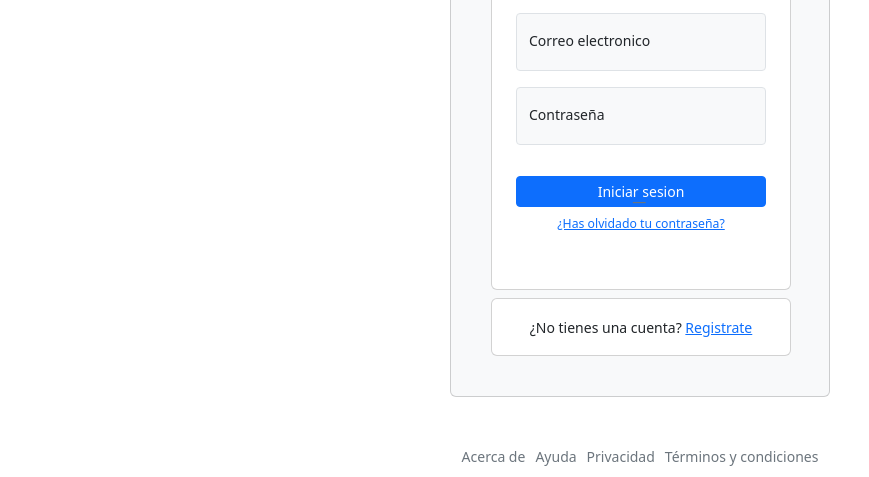
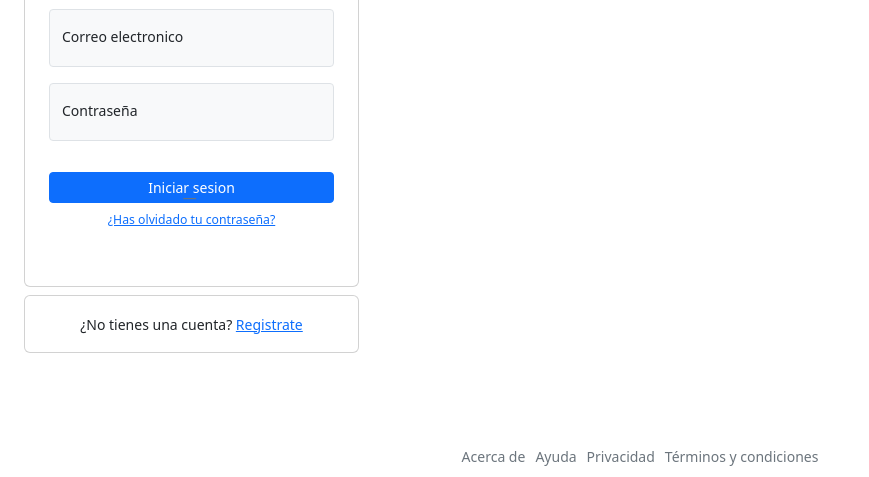
Before and after one commit to jleon1994/tienda, a website: page frontend/login.html in a window 1280 px wide. Shown: the part 323-800 px from the top of the page, without its empty margins (0-869 px from the left). Drawn offline with nearby package versions, Linux system fonts and the light colour scheme.

Commit message:
Configuración de login.html

```diff
--- a/frontend/login.html
+++ b/frontend/login.html
@@ -12,9 +12,9 @@
 <body>
 
     <div class="d-flex justify-content-center align-items-center vh-100">
-        <div class="card p-3 bg-light" style="width: 380px;">
-            <div class="card-body p-4 text-center" style="width: 300px;">
-                <div class="card p-4 text-center mb-2" style="width: 300px;">
+
+            <div class="card-body p-4 text-center" style="width: 335px;">
+                <div class="card p-4 text-center mb-2" style="width: 335px;">
                     <div class="mb-2 images-center">
                         <img src="images/logo.png" alt="Logo" id="logo" class="w-50">
                     </div>
@@ -37,12 +37,12 @@
                         <p><small><a href="">¿Has olvidado tu contraseña?</a></small></p>
                     </div>
                 </div>
-                <div class="card text-center" style="width: 300px;">
+                <div class="card text-center" style="width: 335px;">
                     <div class="text-center mt-3">
                         <p><small>¿No tienes una cuenta? <a href="register.html"> Registrate</a></small></p>
                     </div>
                 </div>
-            </div>
+
         </div>
 
         <footer>
```
